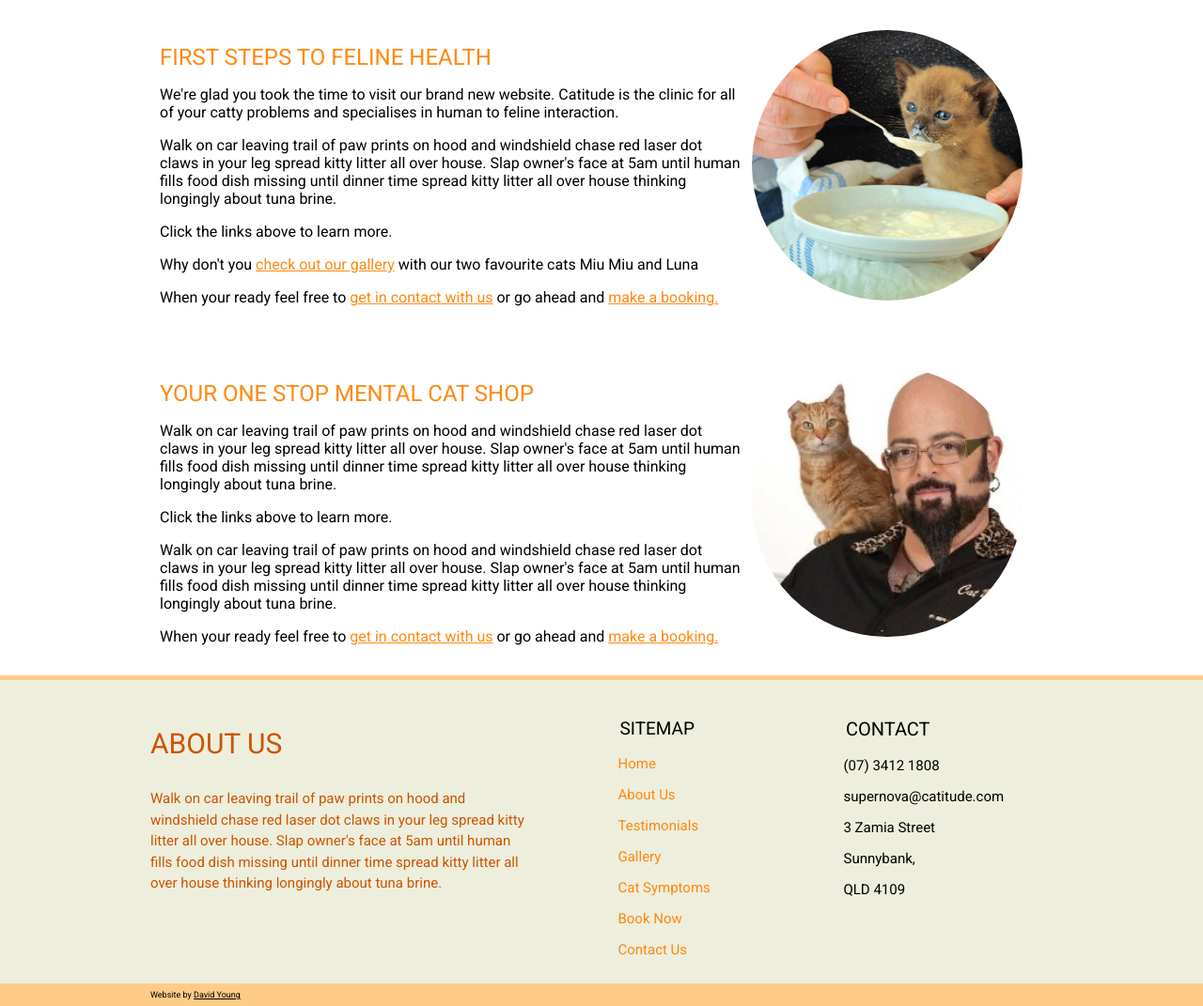
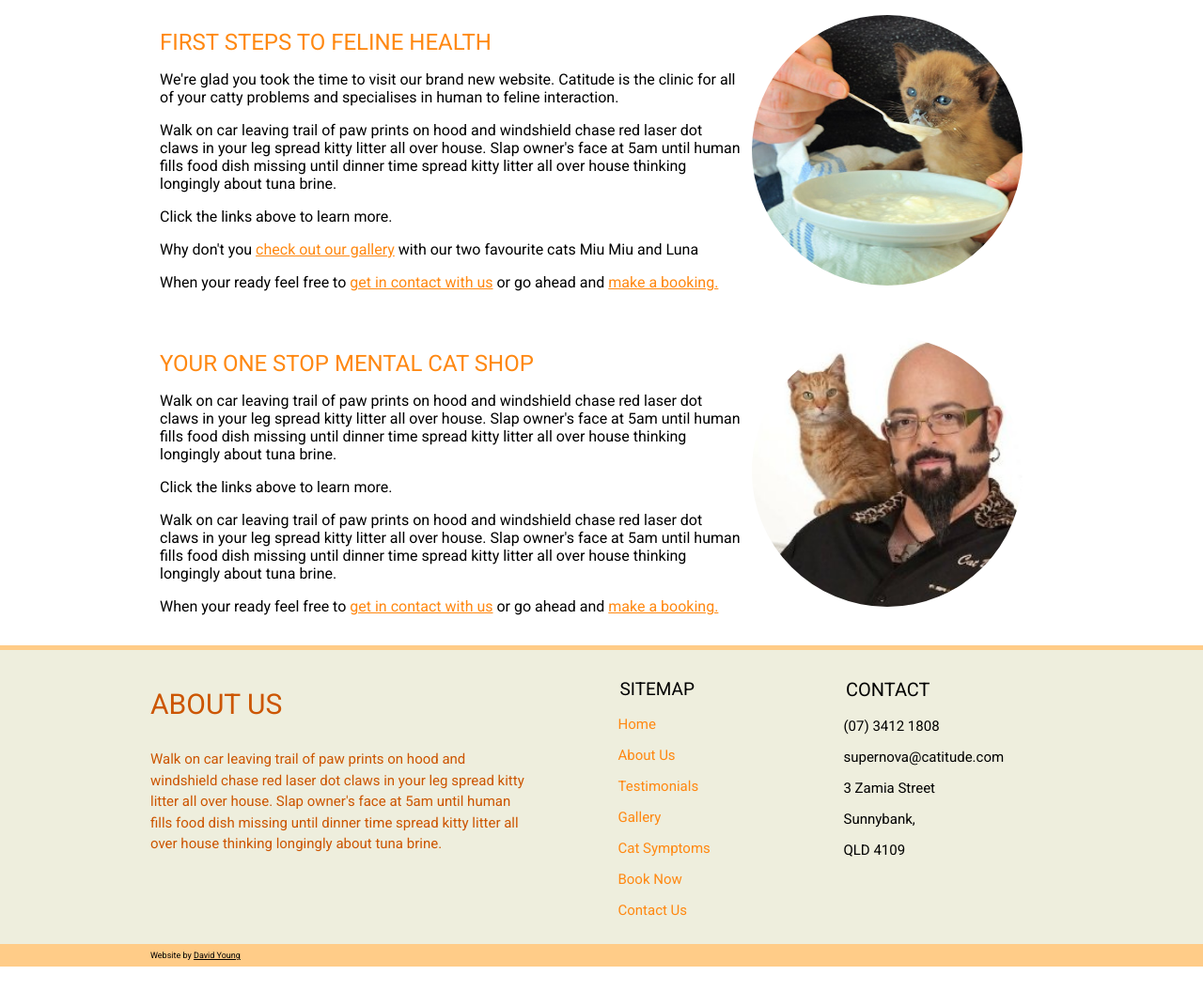
Before and after one commit to dayvidwhy/catitude, a PHP site: page /index.php in a window 1280 px wide. Shown: the part 534-1605 px from the top of the page at 94% size. After the commit the page ends 1563 px from the top, so only its background shows below. Run offline with PHP 8.4, Linux system fonts and the light colour scheme.

Commit message:
Fix row sizing for header banner.

```diff
--- a/css/style.css
+++ b/css/style.css
@@ -49,7 +49,7 @@ img {
 .row {
 	clear: both;
 	overflow: auto;
-	padding: 2em 0 1em 0;
+	padding: 1em 0;
 }
 
 .nav-row {
```
